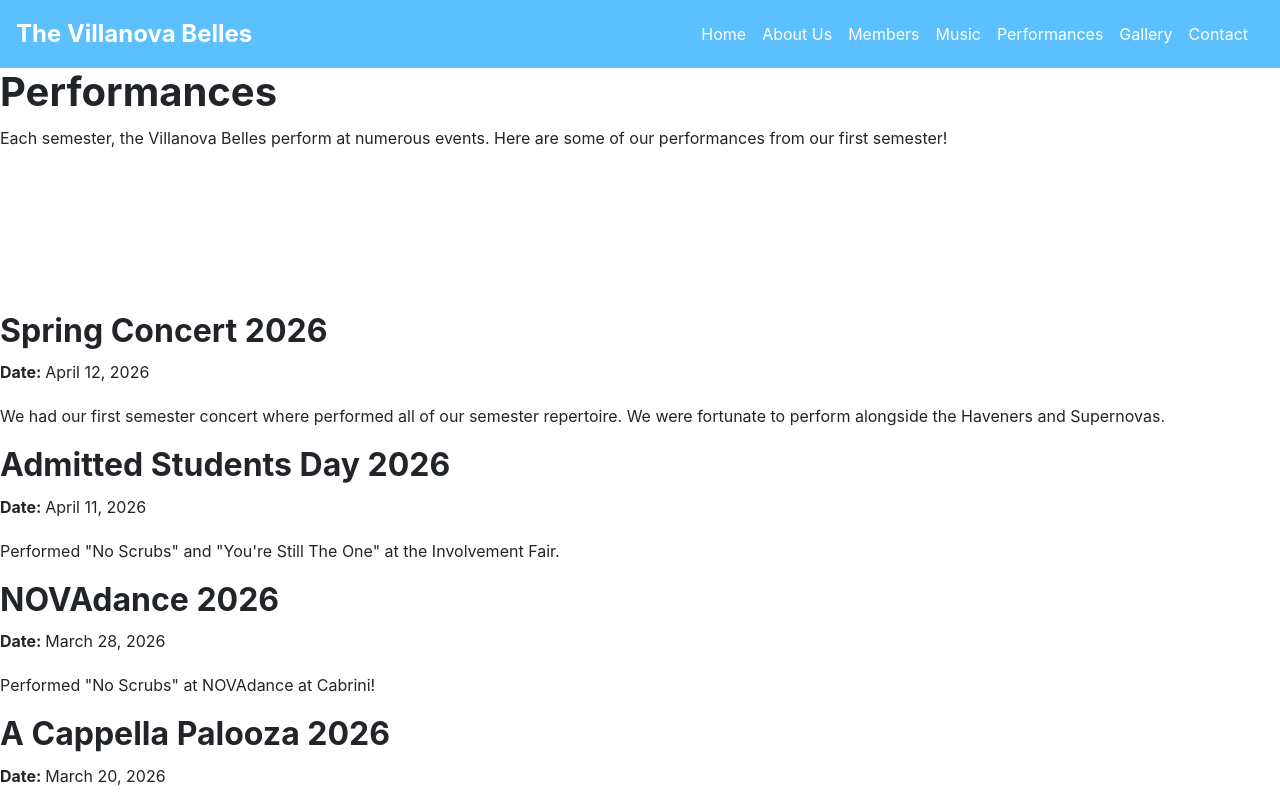
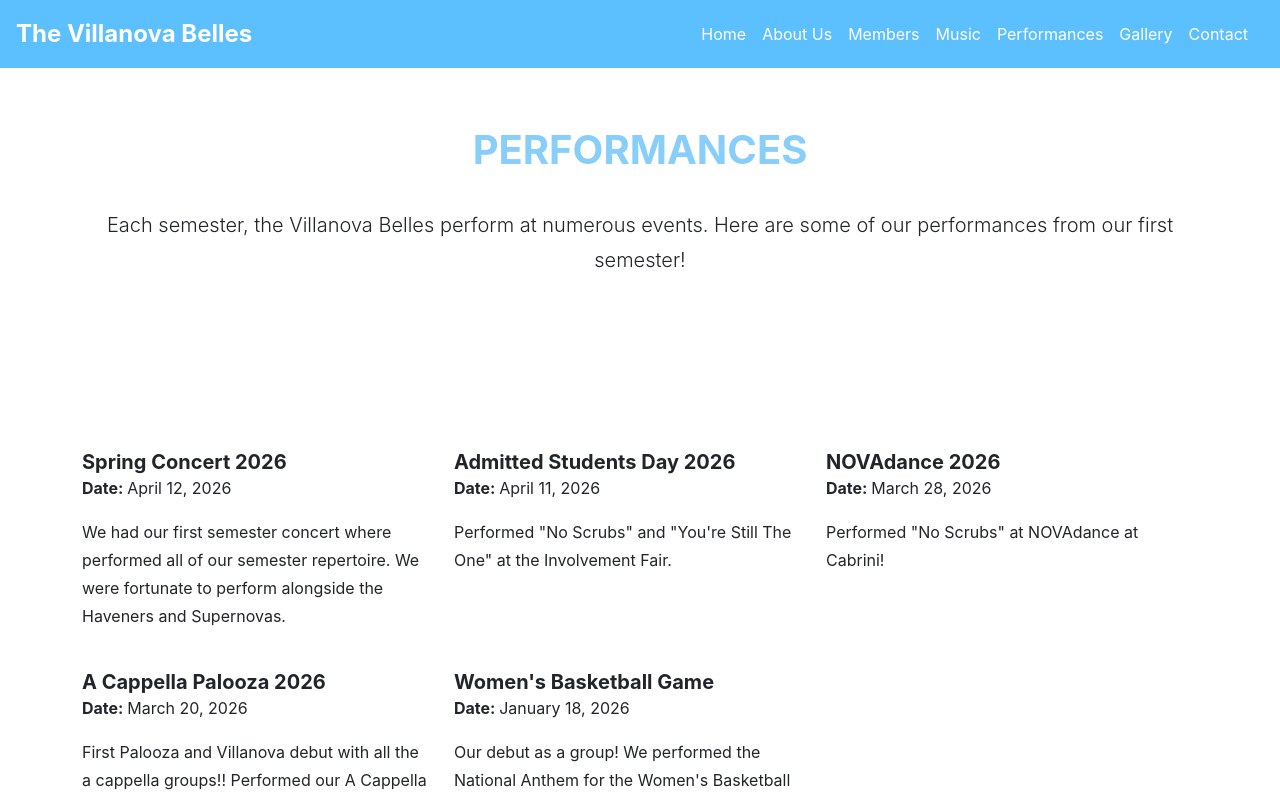
Before and after one commit to karalindonen/belles, a Next.js app: page /performances in a window 1280 px wide. Shown: the top 799 px of the page. Built offline with nearby package versions, Linux system fonts and the light colour scheme.

Commit message:
fixed css of files

```diff
--- a/app/about/page.js
+++ b/app/about/page.js
@@ -2,9 +2,9 @@ export default function About() {
   return (
     <main className="about-page container py-5">
       <div className="row justify-content-center">
-        <h1 className="section-heading text-center text-uppercase style={memberStyle}">About Us</h1>
+        <h1 className="section-heading text-center text-uppercase" style={memberStyle}>About Us</h1>
 
-        <div className ="about-card p-4 p-md-5 shadow-sm">
+        <div className ="about-card p-4 p-md-5">
         <p className="lead mb-4">
           The Villanova Belles is the newest all-treble a cappella group at Villanova University. Founded in the fall of 2025 by sophomores Katie
           Koslow and Maya Harner, the Belles were created to provide more opportunities for Villanova students to pursue their passion for music in a
@@ -26,4 +26,4 @@ export default function About() {
 const memberStyle = {
 color: "lightskyblue",
   padding: '10px'
-}
+};
--- a/app/performances/page.js
+++ b/app/performances/page.js
@@ -1,48 +1,65 @@
 export default function Performances () {
     return (
-        <main className="performances-page">
-            <h1>Performances</h1>
+        <main className="performances-page container py-5">
+            <div className = "row kjustify content-center">
+            <h1 className="section-heading text-center text-uppercase mb-4" style={memberStyle}>Performances</h1>
 
-            <p>Each semester, the Villanova Belles perform at numerous
+            <p className="lead text-center mb-0">Each semester, the Villanova Belles perform at numerous
                 events. Here are some of our performances from our first semester!</p>
 
-            <section>
-                <div>
-                    <h2>Spring Concert 2026</h2>
+            <section className="row g-4 mt-1">
+                <div className="col-md-5 col-lg-4">
+                    <div className="card-body">
+                    <h2 className="card-title h5">Spring Concert 2026</h2>
                     <p><strong>Date: </strong>April 12, 2026</p>
                     <p>
                         We had our first semester concert where performed all of our semester
                          repertoire. We were fortunate to perform alongside the Haveners and Supernovas.
                     </p>
+                    </div>
                 </div>
 
-                <div>
-                    <h2>Admitted Students Day 2026</h2>
+                <div className="col-md-5 col-lg-4">
+                    <div className="card-body">
+                    <h2 className="card-title h5">Admitted Students Day 2026</h2>
                     <p><strong>Date: </strong>April 11, 2026</p>
                     <p>Performed "No Scrubs" and "You're Still The One" at the Involvement Fair.</p>
+                    </div>
                 </div>
 
-                <div>
-                    <h2>NOVAdance 2026</h2>
+                <div className="col-md-5 col-lg-4">
+                    <div className="card-body">
+                    <h2 className="card-title h5">NOVAdance 2026</h2>
                     <p><strong>Date: </strong>March 28, 2026</p>
                     <p>Performed "No Scrubs" at NOVAdance at Cabrini!</p>
+                    </div>
                 </div>
 
-                <div>
-                    <h2>A Cappella Palooza 2026</h2>
+                <div className="col-md-5 col-lg-4">
+                    <div className="card-body">
+                    <h2 className="card-title h5">A Cappella Palooza 2026</h2>
                     <p><strong>Date: </strong>March 20, 2026</p>
                     <p>
                         First Palooza and Villanova debut with all the a cappella groups!! Performed
                         our A Cappella Palooza setlist of "No Scrubs", "So Easy (To Fall In Love)", and "Heart Attack".
                     </p>
+                    </div>
                 </div>
 
-                <div>
-                    <h2>Women's Basketball Game</h2>
+                <div className="col-md-5 col-lg-4">
+                    <div className="card-body">
+                    <h2 className="card-title h5">Women's Basketball Game</h2>
                     <p><strong>Date: </strong>January 18, 2026</p>
                     <p>Our debut as a group! We performed the National Anthem for the Women's Basketball Game.</p>
+                    </div>
                 </div>
             </section>
+            </div>
         </main>
     );
 }
+
+const memberStyle = {
+  color: "lightskyblue",
+  padding: "10px",
+};
```
Also changed, not shown: app/globals.css (line endings or trailing spaces).
